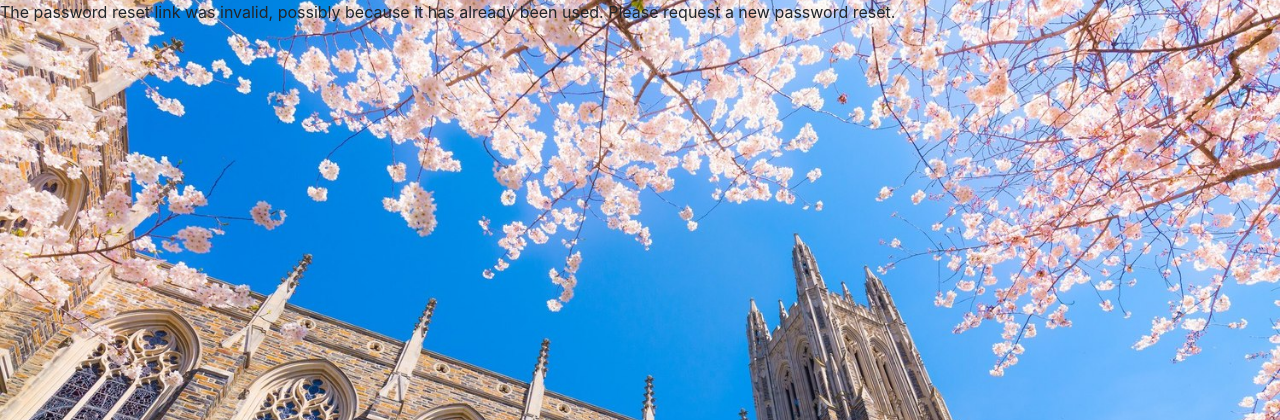
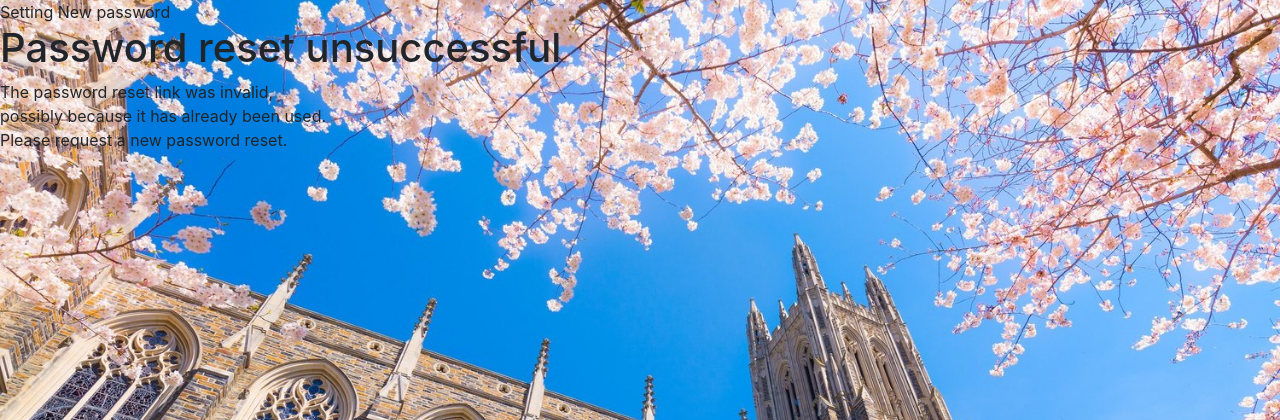
Before and after one commit to amd112/dukeConversations, a Django app: page /reset/1/1/ in a window 1280 px wide. Shown: the top 420 px of the page. Run offline with Django 3.2, Linux system fonts and the light colour scheme; some libraries are stand-ins or nearby versions.

Commit message:
#22 Its hideous, but password recovery works
Theres still a few bugs (links back to login page and registration page from password reset don't work, has to do with the naming of the urls, django doesn't like "_" for some reason) and its ugly and needs to be formmated. BUT
The fuctionality 100% works.

```diff
--- a/site/convos/app/templates/html_work/login.html
+++ b/site/convos/app/templates/html_work/login.html
@@ -72,7 +72,7 @@
         <div class="text-center">
           <a class="d-block small mt-3" href="signup">Register an Account</a>
           <a class="d-block small" href="admin">Login as Admin</a>
-          <a class="d-block small" href="password">Forgot Password?</a>
+          <a class="d-block small" href="password_reset">Forgot Password?</a>
 
         </div>
       </div>
--- a/site/convos/app/templates/html_work/register.html
+++ b/site/convos/app/templates/html_work/register.html
@@ -67,7 +67,7 @@
 
         <div class="text-center">
           <a class="d-block small mt-3" href="login">Login Page</a>
-          <a class="d-block small" href="password">Forgot Password?</a>
+          <a class="d-block small" href="password_reset">Forgot Password?</a>
         </div>
       </div>
     </div>
--- a/site/convos/app/templates/registration/password_reset_confirm.html
+++ b/site/convos/app/templates/registration/password_reset_confirm.html
@@ -21,20 +21,39 @@
 <body class="bg-dark">
 
 
+{% block title %}Setting New password{% endblock %}
+
 {% block content %}
-  {% if validlink %}
-    <h3>Change password</h3>
-    <form method="post">
-      {% csrf_token %}
-      {{ form.as_p }}
-      <button type="submit">Change password</button>
-    </form>
-  {% else %}
-    <p>
-      The password reset link was invalid, possibly because it has already been used.
-      Please request a new password reset.
-    </p>
-  {% endif %}
+    {% if validlink %}
+        <p>Please enter your new password twice.<br />
+           So we can verify you typed it in correctly.</p>
+        <form action="" method="post">
+            <div style="display:none">
+                <input type="hidden" value="{{ csrf_token }}" name="csrfmiddlewaretoken">
+            </div>
+            <table>
+                <tr>
+                    <td>{{ form.new_password1.errors }}
+                        <label for="id_new_password1">New password:</label></td>
+                    <td>{{ form.new_password1 }}</td>
+                </tr>
+                <tr>
+                    <td>{{ form.new_password2.errors }}
+                        <label for="id_new_password2">Confirm password:</label></td>
+                    <td>{{ form.new_password2 }}</td>
+                </tr>
+                <tr>
+                    <td></td>
+                    <td><input type="submit" value="Change my password" /></td>
+                </tr>
+            </table>
+        </form>
+    {% else %}
+        <h1>Password reset unsuccessful</h1>
+        <p>The password reset link was invalid, <br />
+        possibly because it has already been used. <br />
+        Please request a new password reset.</p>
+    {% endif %}
 {% endblock %}
   <!-- Bootstrap core JavaScript-->
   <script src="vendor/jquery/jquery.min.js"></script>
--- a/site/convos/app/urls.py
+++ b/site/convos/app/urls.py
@@ -43,5 +43,6 @@ urlpatterns = [
 	url('^password$', views.password, name = 'password'),
 	url(r'^emailpage$', views.send_email, name = 'emailpage'),
 	url('^', include('django.contrib.auth.urls')),
+	#(r'^/accounts/password/reset/$', password_reset, {'template_name': 'my_templates/password_reset.html'}),
 	url(r'^changepassword$', views.change_password, name = 'change_password'),
 ]
```
Also changed, not shown: site/convos/app/templates/registration/password_reset_complete.html (+5 -3 lines), site/convos/app/templates/registration/password_reset_done.html (+5 -8 lines), site/convos/app/templates/registration/password_reset_email.html (+20 -1 lines), site/convos/app/templates/registration/password_reset_form.html (+13 -6 lines), site/convos/app/views.py (line endings or trailing spaces), site/convos/db.sqlite3.
